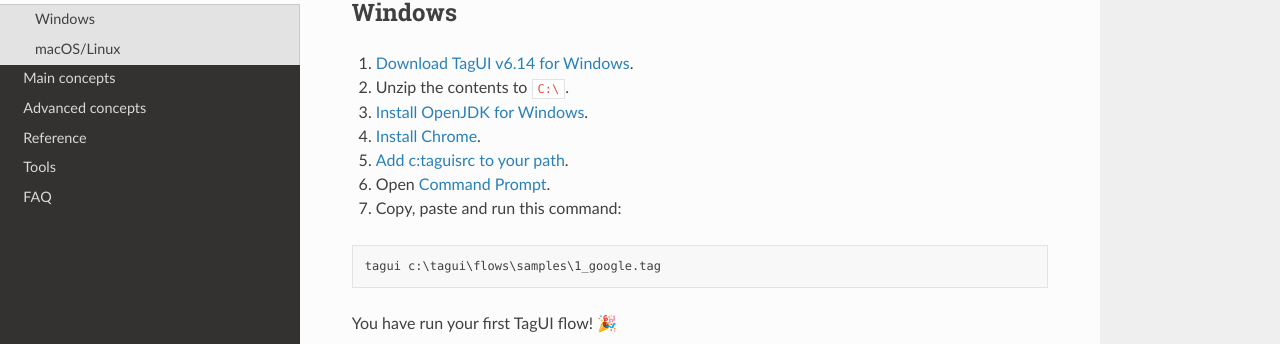
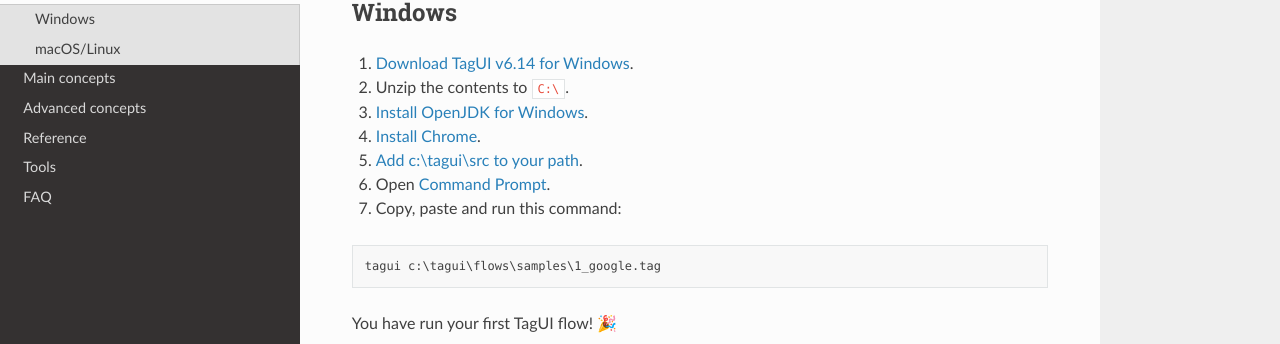
Before and after one commit to aisingapore/TagUI, a Sphinx documentation site: the page built from docs/setup.rst, in a window 1280 px wide and 1159 px high. Shown: the part 164-508 px from the top of the window. Built offline with Sphinx 7.4.7 and the Read the Docs theme 2.0.0, drawn with Linux system fonts in a browser that asks for light colours.

Commit message:
docs - add missing escape character for link

```diff
--- a/docs/setup.rst
+++ b/docs/setup.rst
@@ -12,7 +12,7 @@
 
 4. `Install Chrome <https://www.google.com/chrome/>`_.
 
-5. `Add c:\tagui\src to your path <https://www.c-sharpcorner.com/article/add-a-directory-to-path-environment-variable-in-windows-10/>`_.
+5. `Add c:\\tagui\\src to your path <https://www.c-sharpcorner.com/article/add-a-directory-to-path-environment-variable-in-windows-10/>`_.
 
 6. Open :ref:`Command Prompt <how-to-use-command-prompt>`.
 
```
